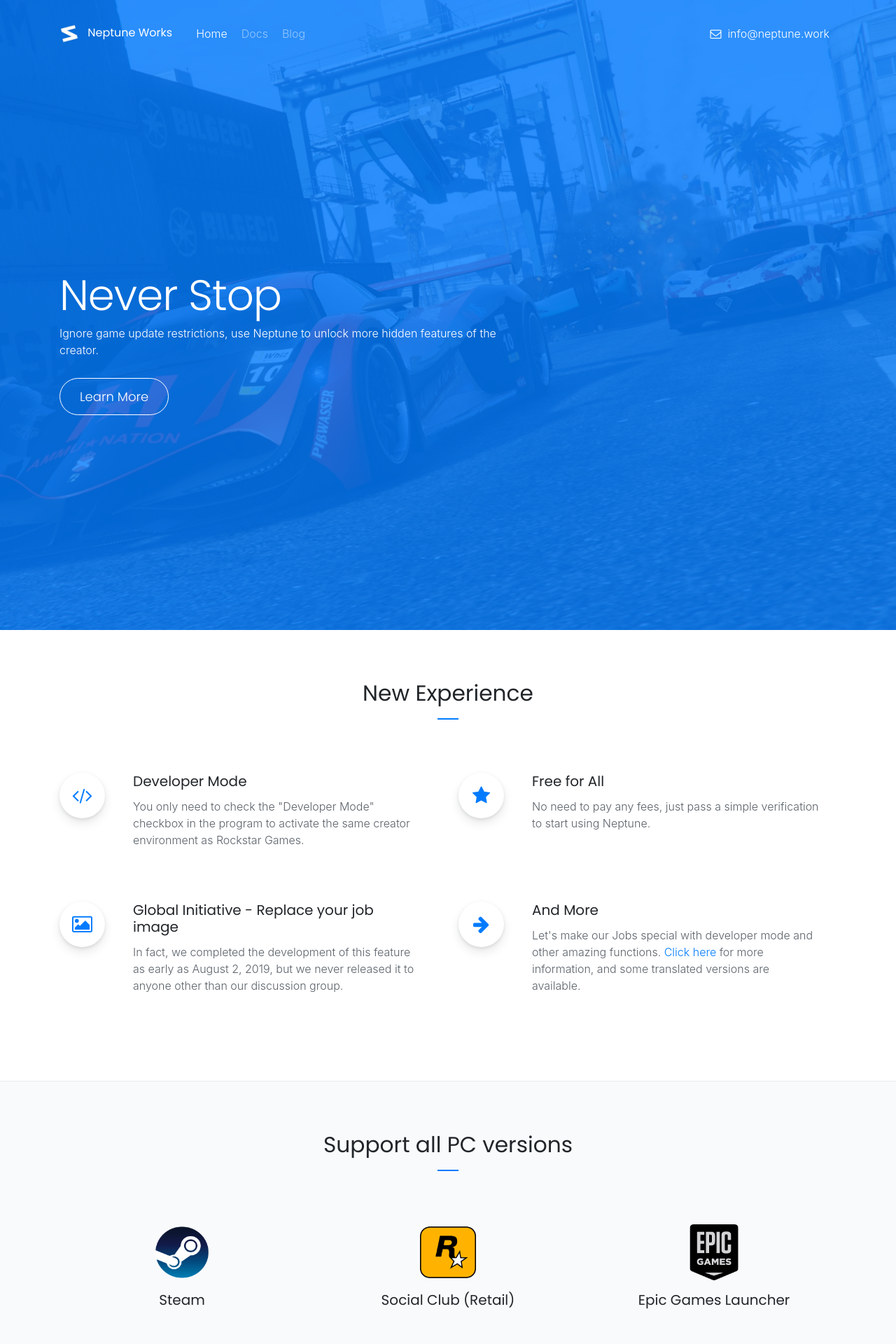
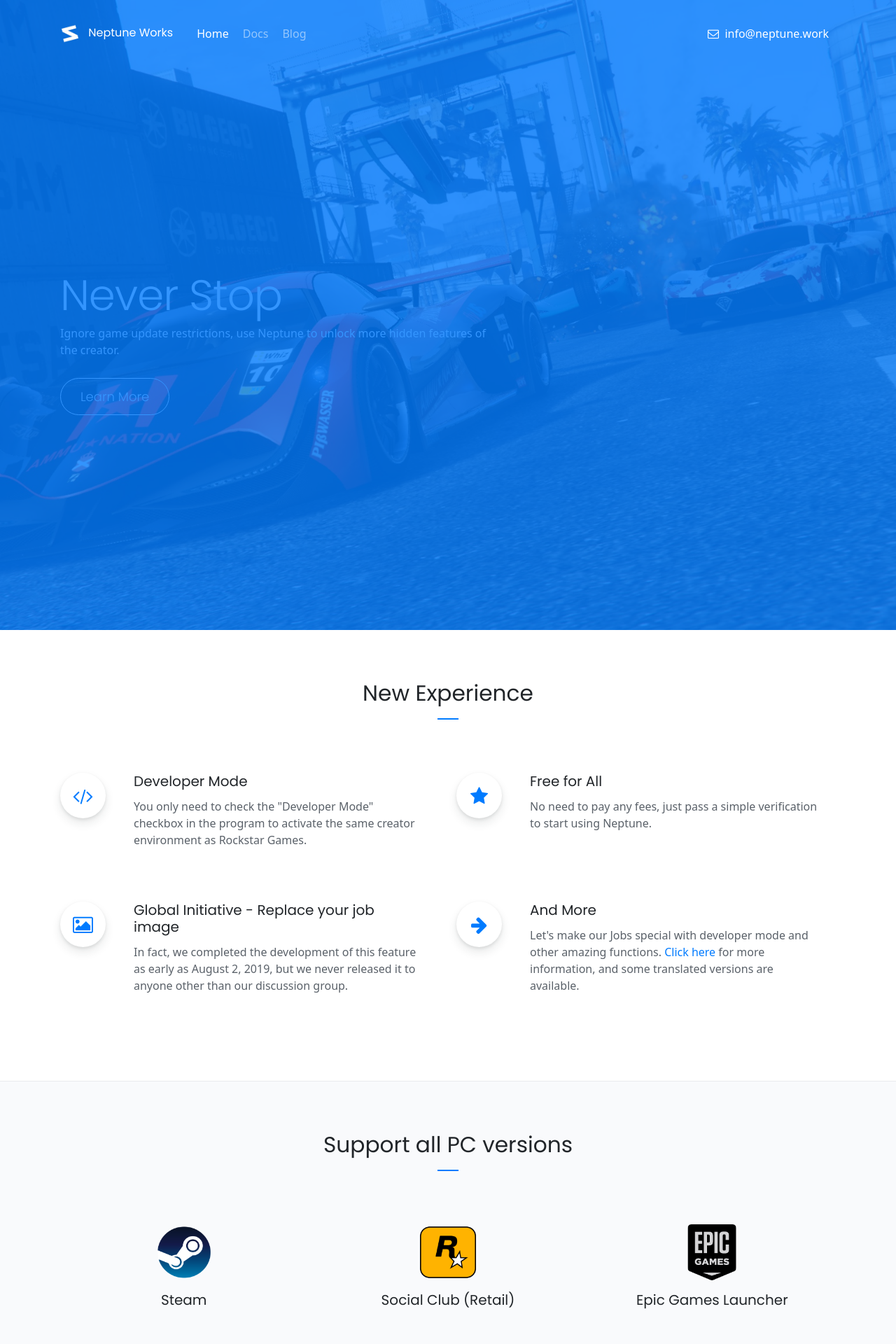
Before and after one commit to KevBuild4UR/_backup, a Jekyll site: the page built from index.html, in a window 1280 px wide. Shown: the top 1920 px of the page at 70% size. Built offline with Jekyll 4.4.1, drawn with Linux system fonts in a browser that asks for light colours; nearby versions of some CDN libraries.

Commit message:
Update header.html

```diff
--- a/_includes/header.html
+++ b/_includes/header.html
@@ -10,7 +10,7 @@
 
         <!-- CSS Dependencies -->
         <link id="favicon" rel="shortcut icon" href="https://www.neptune.work/favicon.ico" type="image/x-icon">
-        <link rel="stylesheet" href="https://cdn.jsdelivr.net/npm/bootstrap@4.5.2/dist/css/bootstrap.min.css" integrity="sha256-Ww++W3rXBfapN8SZitAvc9jw2Xb+Ixt0rvDsmWmQyTo=" crossorigin="anonymous">
+        <link rel="stylesheet" href="https://cdn.jsdelivr.net/npm/bootstrap@5.0.0-alpha1/dist/css/bootstrap.min.css" integrity="sha256-IdfIcUlaMBNtk4Hjt0Y6WMMZyMU0P9PN/pH+DFzKxbI=" crossorigin="anonymous">
         <link href="https://cdn.jsdelivr.net/npm/font-awesome@4.7.0/css/font-awesome.min.css" rel="stylesheet" integrity="sha384-wvfXpqpZZVQGK6TAh5PVlGOfQNHSoD2xbE+QkPxCAFlNEevoEH3Sl0sibVcOQVnN" crossorigin="anonymous">
         <link rel="stylesheet" href="https://www.neptune.work/css/shards.min.css">
         <link rel="stylesheet" href="https://www.neptune.work/css/shards-extras.min.css">
```
